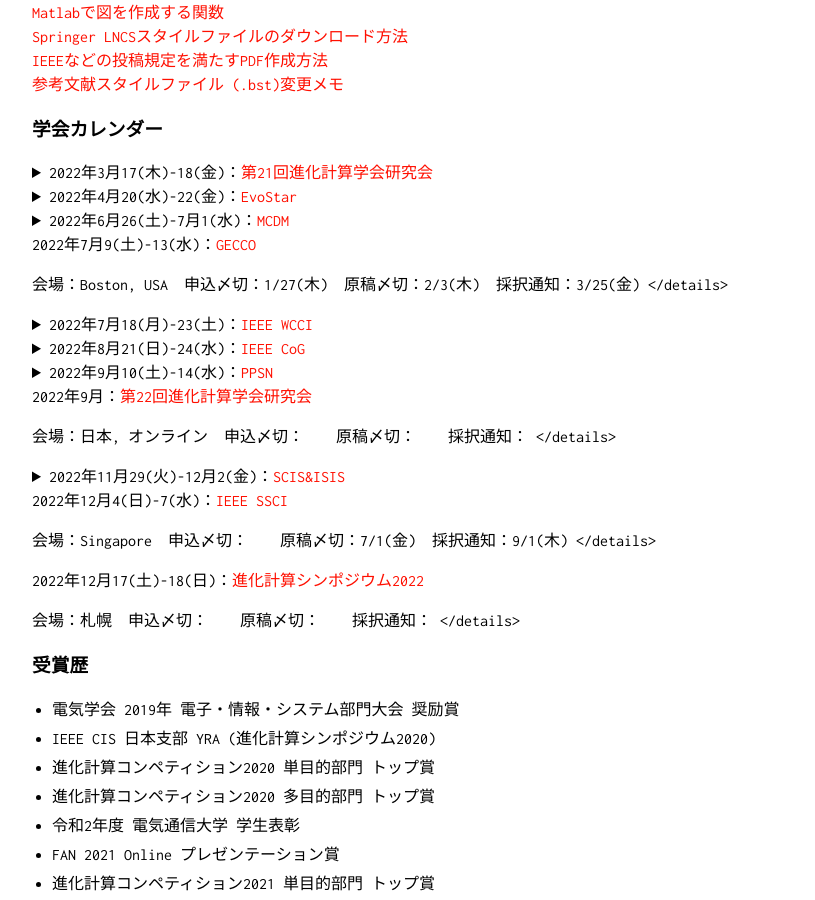
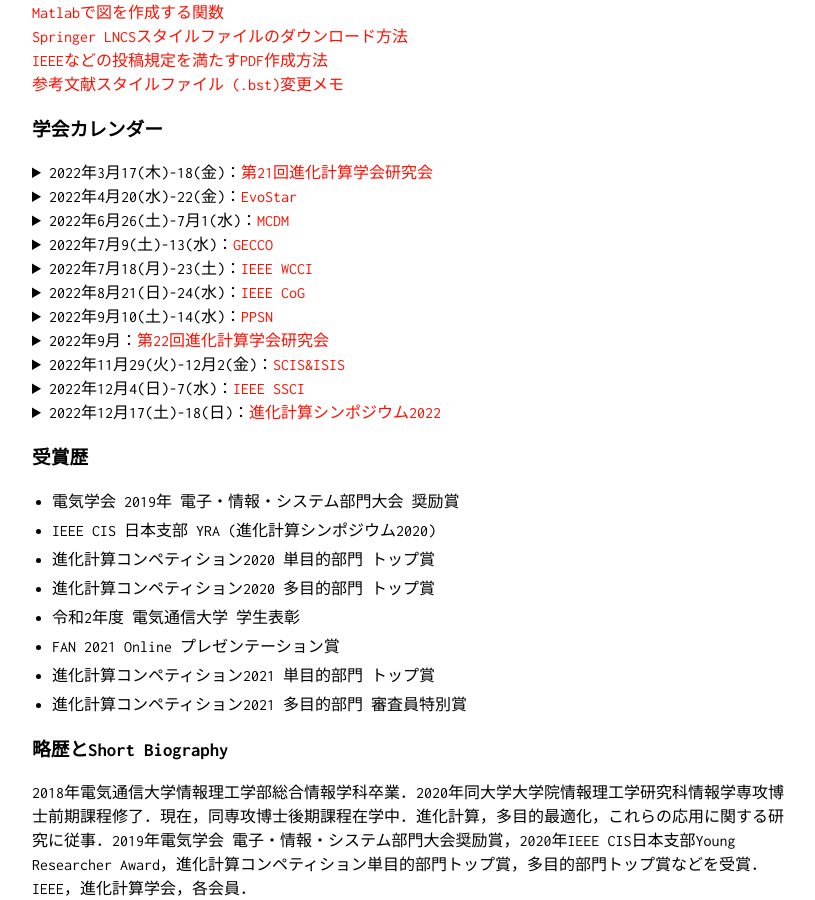
Before and after one commit to tomtkg/tomtkg.github.io, a Jekyll site: the page built from memo.md, in a window 1280 px wide and 900 px high, scrolled down 287 px. Shown: the whole window, without its empty margins (228-1043 px from the left). Built offline with Jekyll 4.4.1, drawn with Linux system fonts in a browser that asks for light colours; some of the changed lines change nothing that is shown.

Commit message:
Update memo.md

```diff
--- a/memo.md
+++ b/memo.md
@@ -15,46 +15,28 @@ title: Tom TKG's Homepage
 [参考文献スタイルファイル (.bst)変更メモ](#参考文献スタイルファイル-bst変更メモ)
 
 ### 学会カレンダー
-<details>
-<summary>2022年3月17(木)-18(金)：<a href="http://www.jpnsec.org/symposium202201.html" target="_blank">第21回進化計算学会研究会</a></summary>
-会場：日本, オンライン　申込〆切：2/18(金)　原稿〆切：3/4(金)　採択通知：
-</details>
-<details>
-<summary>2022年4月20(水)-22(金)：<a href="http://www.evostar.org/2022" target="_blank">EvoStar</a></summary>
-会場：Seville, Spain　申込〆切：　　原稿〆切：11/24(水)　採択通知：1/26(水)
-</details>
-<details>
-<summary>2022年6月26(土)-7月1(水)：<a href="https://mcdm2021.org" target="_blank">MCDM</a></summary>
-会場：Portsmouth, UK　申込〆切：　　原稿〆切：3/1(木)　採択通知：4/30(金)
-</details>
-<summary>2022年7月9(土)-13(水)：<a href="https://gecco-2022.sigevo.org" target="_blank">GECCO</a></summary>
-会場：Boston, USA　申込〆切：1/27(木)　原稿〆切：2/3(木)　採択通知：3/25(金)
-</details>
-<details>
-<summary>2022年7月18(月)-23(土)：<a href="https://wcci2022.org" target="_blank">IEEE WCCI</a></summary>
-会場：Padua, Italy　申込〆切：　　原稿〆切：1/31(月)　採択通知：4/26(火)
-</details>
-<details>
-<summary>2022年8月21(日)-24(水)：<a href="https://ieee-cog.org/2022" target="_blank">IEEE CoG</a></summary>
-会場：Beijing, China　申込〆切：　　原稿〆切：3/1(火)　採択通知：4/30(土)
-</details>
-<details>
-<summary>2022年9月10(土)-14(水)：<a href="https://ppsn2022.cs.tu-dortmund.de" target="_blank">PPSN</a></summary>
-会場：Dortmund, Germany　申込〆切：　　原稿〆切：4/13(水)　採択通知：
-</details>
-<summary>2022年9月：<a href="http://www.jpnsec.org/symposium202202.html" target="_blank">第22回進化計算学会研究会</a></summary>
-会場：日本, オンライン　申込〆切：　　原稿〆切：　　採択通知：
-</details>
-<details>
-<summary>2022年11月29(火)-12月2(金)：<a href="http://scis.j-soft.org/2022" target="_blank">SCIS&ISIS</a></summary>
-会場：伊勢志摩　申込〆切：　　原稿〆切：6/24(金)　採択通知：8/19(木)
-</details>
-<summary>2022年12月4(日)-7(水)：<a href="https://www.ieeessci2022.org" target="_blank">IEEE SSCI</a></summary>
-会場：Singapore　申込〆切：　　原稿〆切：7/1(金)　採択通知：9/1(木)
-</details>
-<summary>2022年12月17(土)-18(日)：<a href="http://www.jpnsec.org/symposium202203.html" target="_blank">進化計算シンポジウム2022</a></summary>
-会場：札幌　申込〆切：　　原稿〆切：　　採択通知：
-</details>
+<details><summary>2022年3月17(木)-18(金)：<a href="http://www.jpnsec.org/symposium202201.html" target="_blank">第21回進化計算学会研究会</a></summary>
+会場：日本, オンライン　申込〆切：2/18(金)　原稿〆切：3/4(金)　採択通知：</details>
+<details><summary>2022年4月20(水)-22(金)：<a href="http://www.evostar.org/2022" target="_blank">EvoStar</a></summary>
+会場：Seville, Spain　申込〆切：　　原稿〆切：11/24(水)　採択通知：1/26(水)</details>
+<details><summary>2022年6月26(土)-7月1(水)：<a href="https://mcdm2021.org" target="_blank">MCDM</a></summary>
+会場：Portsmouth, UK　申込〆切：　　原稿〆切：3/1(木)　採択通知：4/30(金)</details>
+<details><summary>2022年7月9(土)-13(水)：<a href="https://gecco-2022.sigevo.org" target="_blank">GECCO</a></summary>
+会場：Boston, USA　申込〆切：1/27(木)　原稿〆切：2/3(木)　採択通知：3/25(金)</details>
+<details><summary>2022年7月18(月)-23(土)：<a href="https://wcci2022.org" target="_blank">IEEE WCCI</a></summary>
+会場：Padua, Italy　申込〆切：　　原稿〆切：1/31(月)　採択通知：4/26(火)</details>
+<details><summary>2022年8月21(日)-24(水)：<a href="https://ieee-cog.org/2022" target="_blank">IEEE CoG</a></summary>
+会場：Beijing, China　申込〆切：　　原稿〆切：3/1(火)　採択通知：4/30(土)</details>
+<details><summary>2022年9月10(土)-14(水)：<a href="https://ppsn2022.cs.tu-dortmund.de" target="_blank">PPSN</a></summary>
+会場：Dortmund, Germany　申込〆切：　　原稿〆切：4/13(水)　採択通知：</details>
+<details><summary>2022年9月：<a href="http://www.jpnsec.org/symposium202202.html" target="_blank">第22回進化計算学会研究会</a></summary>
+会場：日本, オンライン　申込〆切：　　原稿〆切：　　採択通知：</details>
+<details><summary>2022年11月29(火)-12月2(金)：<a href="http://scis.j-soft.org/2022" target="_blank">SCIS&ISIS</a></summary>
+会場：伊勢志摩　申込〆切：　　原稿〆切：6/24(金)　採択通知：8/19(木)</details>
+<details><summary>2022年12月4(日)-7(水)：<a href="https://www.ieeessci2022.org" target="_blank">IEEE SSCI</a></summary>
+会場：Singapore　申込〆切：　　原稿〆切：7/1(金)　採択通知：9/1(木)</details>
+<details><summary>2022年12月17(土)-18(日)：<a href="http://www.jpnsec.org/symposium202203.html" target="_blank">進化計算シンポジウム2022</a></summary>
+会場：札幌　申込〆切：　　原稿〆切：　　採択通知：</details>
 
 ### 受賞歴
 - 電気学会 2019年 電子・情報・システム部門大会 奨励賞
```
